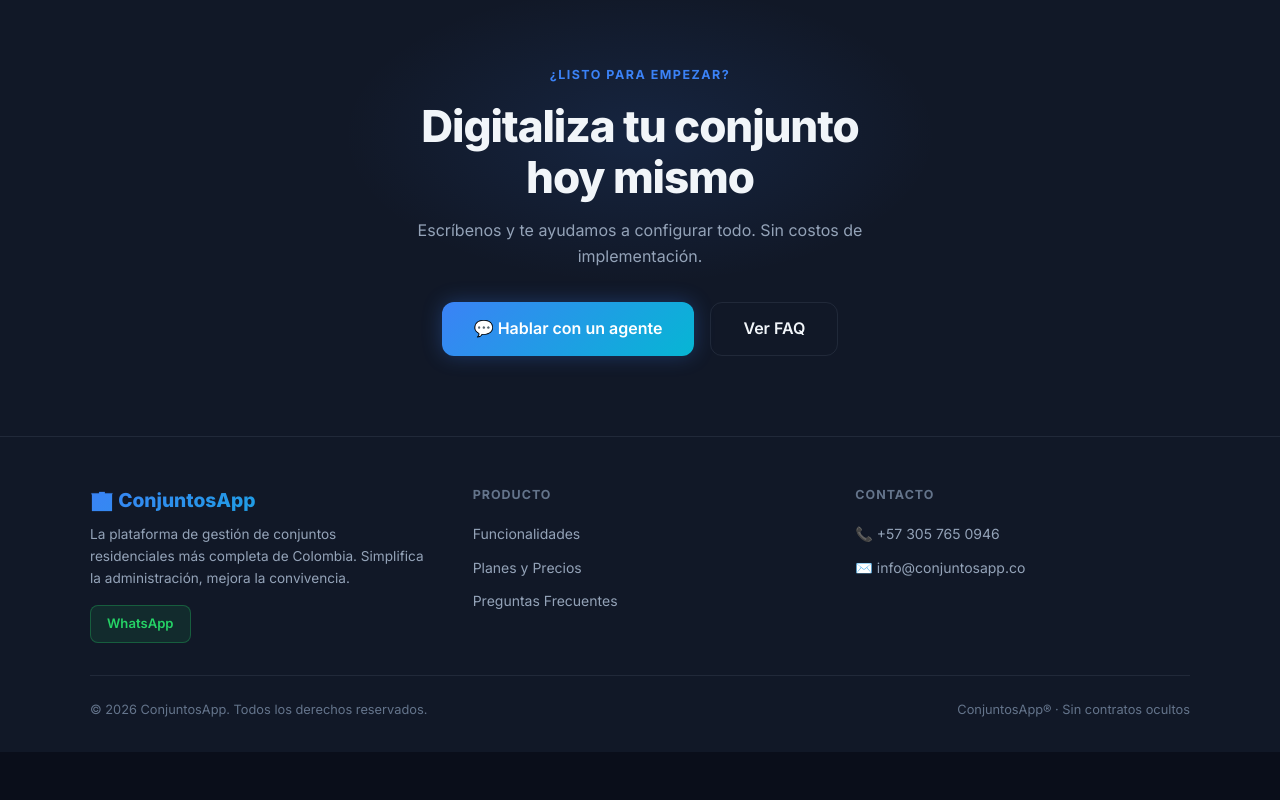
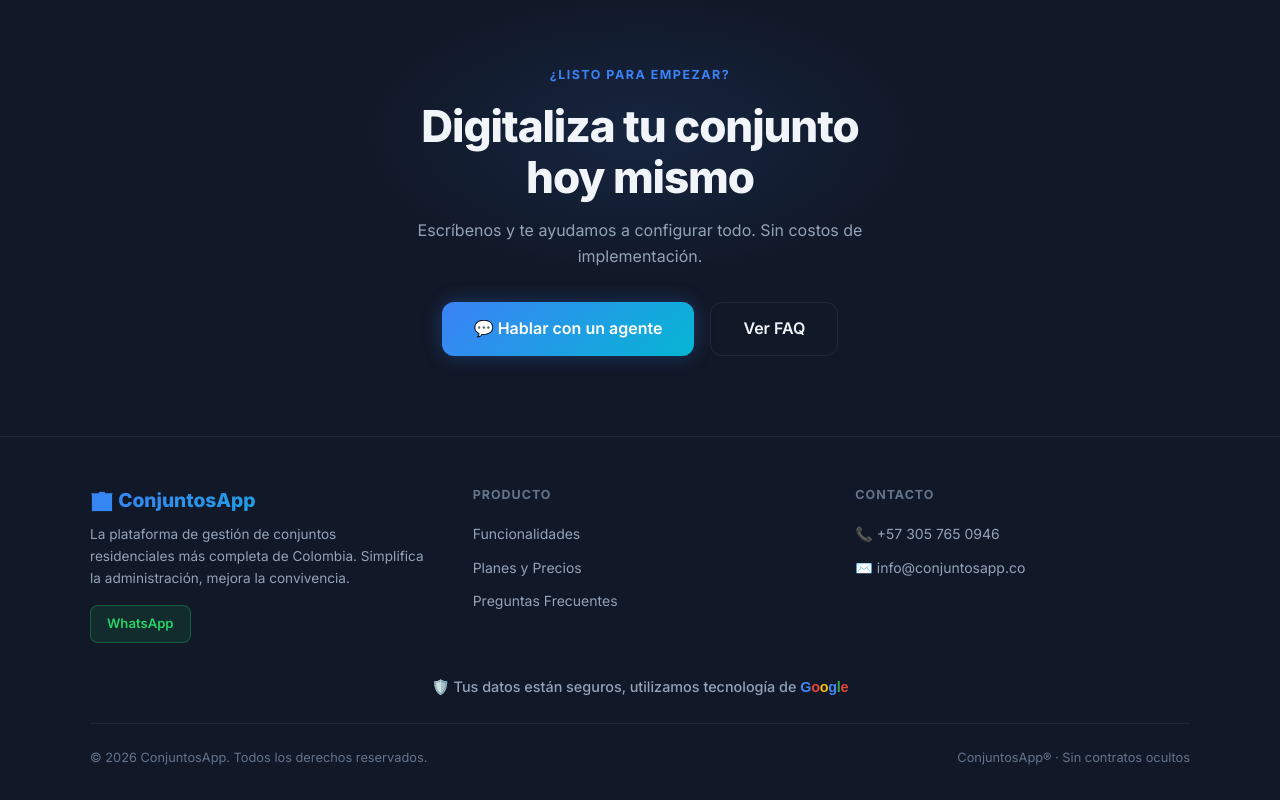
Before and after one commit to miguelancamargo/conjuntosapppage, a React (Vite) app: page / in a window 1280 px wide. Shown: the part 4283-5083 px from the top of the page. Before the commit the page ends 5035 px from the top, so only its background shows below. Built offline with nearby package versions, Linux system fonts and the light colour scheme.

Commit message:
feat: quitar IVA, modal de pagos, boton Comprar, trust badge Google

```diff
--- a/src/components/Footer.tsx
+++ b/src/components/Footer.tsx
@@ -53,6 +53,10 @@
                 </div>
             </div>
 
+            <div className="footer-trust">
+                <p>🛡️ Tus datos están seguros, utilizamos tecnología de <span className="google-text"><span className="g1">G</span><span className="o1">o</span><span className="o2">o</span><span className="g2">g</span><span className="l">l</span><span className="e">e</span></span></p>
+            </div>
+
             <div className="footer-bottom">
                 <span>© {currentYear} ConjuntosApp. Todos los derechos reservados.</span>
                 <span>ConjuntosApp® · Sin contratos ocultos</span>
--- a/src/index.css
+++ b/src/index.css
@@ -902,7 +902,7 @@
 
 .footer-bottom {
   max-width: 1100px;
-  margin: 2rem auto 0;
+  margin: 0 auto;
   padding-top: 1.5rem;
   border-top: 1px solid var(--border-color);
   display: flex;
@@ -913,6 +913,45 @@
   flex-wrap: wrap;
   gap: 0.5rem;
 }
+
+.footer-trust {
+  text-align: center;
+  margin: 2rem 0 1.5rem;
+  font-size: 0.9rem;
+  color: var(--text-secondary);
+  font-weight: 500;
+}
+
+.google-text {
+  font-family: 'Product Sans', 'Arial', sans-serif;
+  font-weight: 700;
+  letter-spacing: -0.02em;
+}
+
+.google-text .g1 {
+  color: #4285F4;
+}
+
+.google-text .o1 {
+  color: #EA4335;
+}
+
+.google-text .o2 {
+  color: #FBBC05;
+}
+
+.google-text .g2 {
+  color: #4285F4;
+}
+
+.google-text .l {
+  color: #34A853;
+}
+
+.google-text .e {
+  color: #EA4335;
+}
+
 
 /* ============================================
    WHATSAPP FLOATING BUTTON
```
Also changed, not shown: 1 other file (tests, documents, lock files or other folders).
